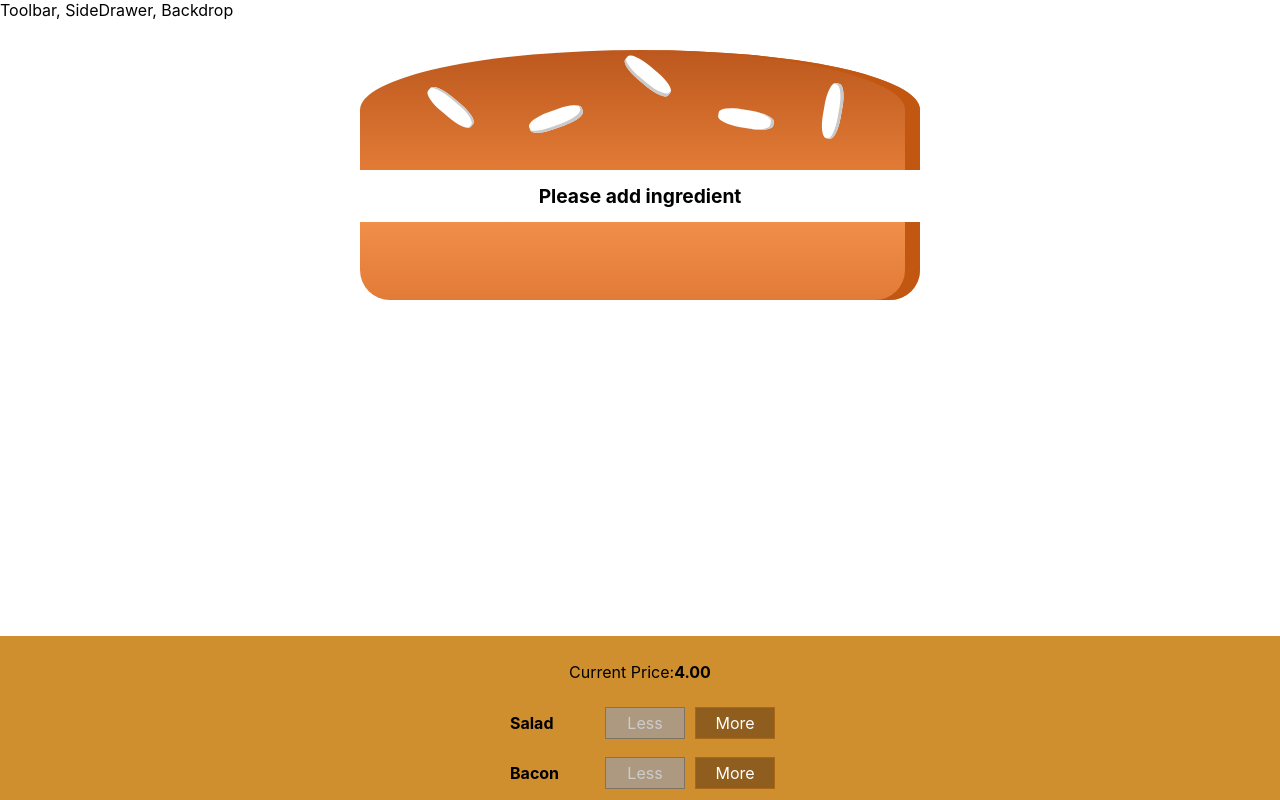
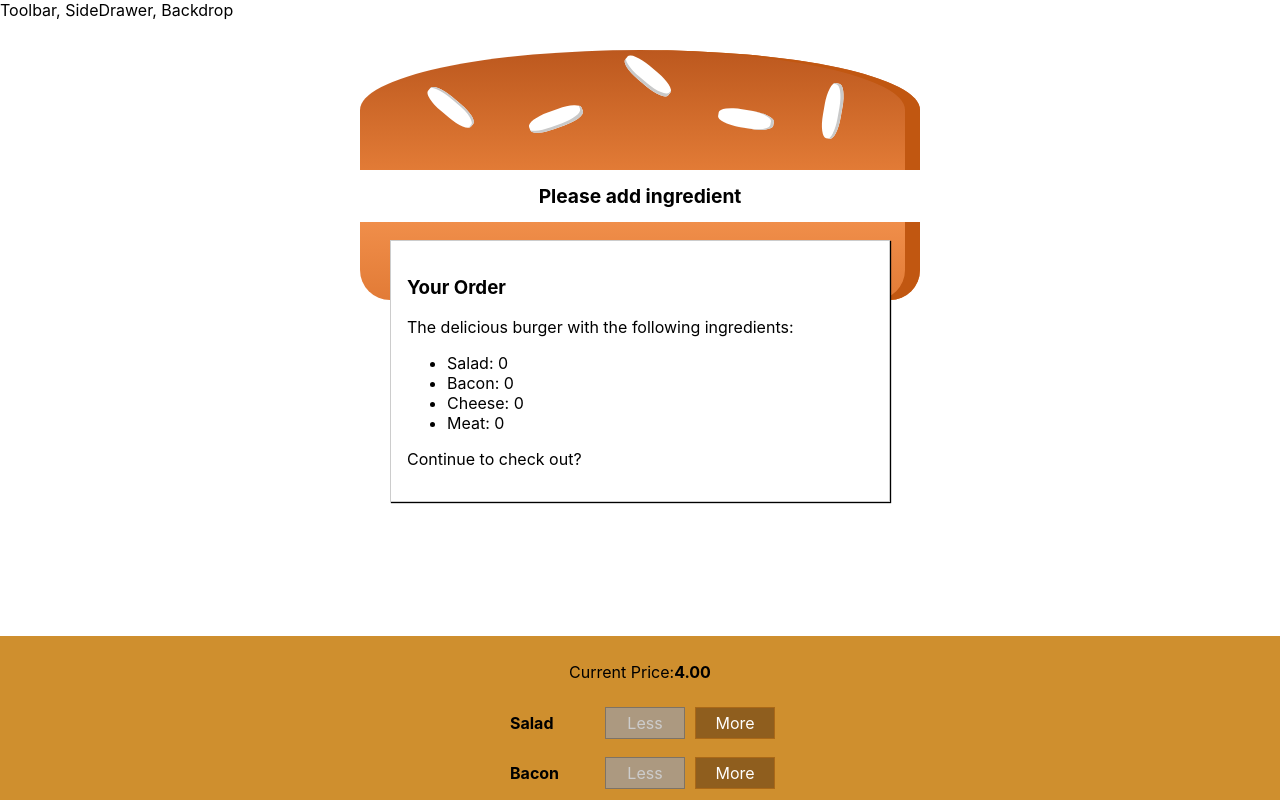
Before and after one commit to phu1612508/burger-builder, a React app: page / in a window 1280 px wide. Shown: the top 800 px of the page. Built offline with nearby package versions, Linux system fonts and the light colour scheme.

Commit message:
Creating the Order Summary Modal

```diff
--- a/src/Containers/BurgerBuilder/BurgerBuilder.js
+++ b/src/Containers/BurgerBuilder/BurgerBuilder.js
@@ -2,6 +2,9 @@
 import Aux from '../../Auxiliary/Auxiliary';
 import Burger from '../../Components/Burger/Burger';
 import BuildControls from '../../Components/Burger/BuildControls/BuildControls';
+import Modal from '../../Components/UI/Modal/Modal';
+import OrderSummary from '../../Components/Burger/OrderSummary/OrderSummary';
+
 const INGREDIENT_PRICES = {
 	salad: 0.5,
 	bacon: 0.6,
@@ -65,6 +68,9 @@
 		}
 		return (
 			<Aux>
+				<Modal>
+					<OrderSummary ingredients={this.state.ingredients} />
+				</Modal>
 				<Burger ingredients={this.state.ingredients} />
 				<BuildControls
 					ingredientsAdded={this.addIngredientHandler}
--- /dev/null
+++ b/src/components/Burger/OrderSummary/OrderSummary.js
@@ -0,0 +1,21 @@
+import React from 'react';
+import Aux from '../../../Auxiliary/Auxiliary';
+
+const orderSummary = (props) => {
+	const ingredientSummary = props.ingredients;
+	const itemSummary = Object.keys(ingredientSummary).map((key) => (
+		<li key={key}>
+			<span style={{ textTransform: 'capitalize' }}>{key}</span>: {ingredientSummary[key]}
+		</li>
+	));
+	return (
+		<Aux>
+			<h3>Your Order</h3>
+			<p>The delicious burger with the following ingredients:</p>
+			<ul>{itemSummary}</ul>
+			<p>Continue to check out?</p>
+		</Aux>
+	);
+};
+
+export default orderSummary;
--- /dev/null
+++ b/src/components/UI/Modal/Modal.js
@@ -0,0 +1,7 @@
+import React from 'react';
+import classes from './Modal.module.css';
+const modal = (props) => {
+	return <div className={classes.Modal}>{props.children}</div>;
+};
+
+export default modal;
--- /dev/null
+++ b/src/components/UI/Modal/Modal.module.css
@@ -0,0 +1,20 @@
+.Modal {
+	position: fixed;
+	z-index: 500;
+	background-color: white;
+	width: 70%;
+	border: 1px solid #ccc;
+	box-shadow: 1px 1px 1px black;
+	padding: 16px;
+	left: 15%;
+	top: 30%;
+	box-sizing: border-box;
+	transition: all 0.3s ease-out;
+}
+
+@media (min-width: 600px) {
+	.Modal {
+		width: 500px;
+		left: calc(50% - 250px);
+	}
+}
```
Also changed, not shown: src/components/UI/Backdrop/Backdrop.js (added).
